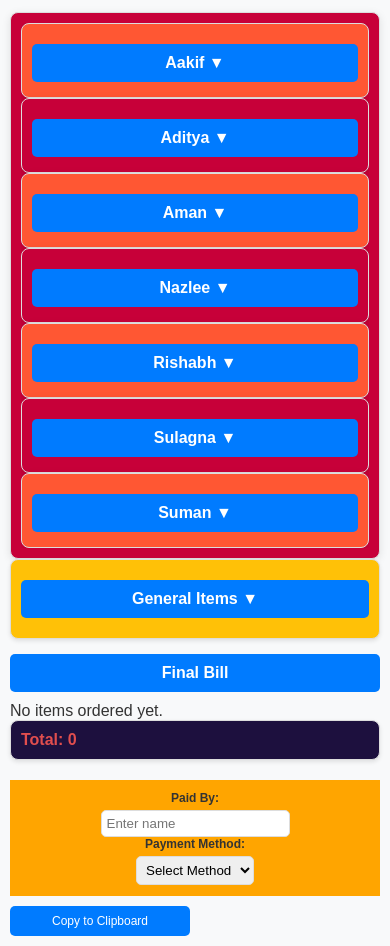
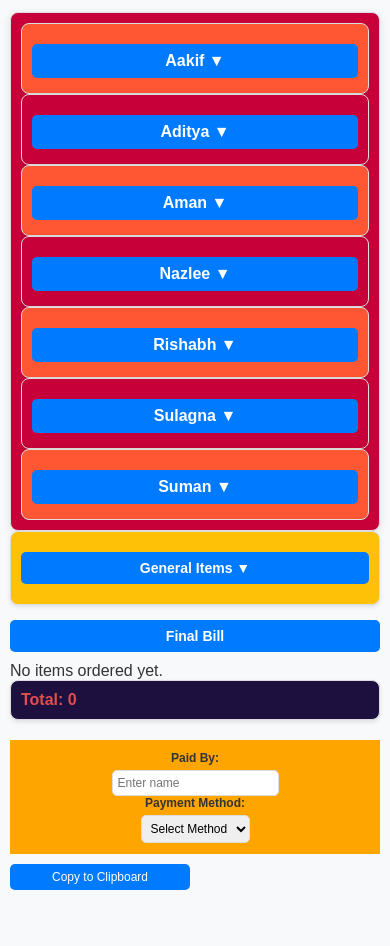
Before and after one commit to Suman-Rajak/new-College-Canteen, a plain HTML site: page index.html in a window 390 px wide. Shown: the part 42-988 px from the top of the page. After the commit the page ends 942 px from the top, so only its background shows below. Drawn offline with nearby package versions, Linux system fonts and the light colour scheme.

Commit message:
Update can.css

```diff
--- a/can.css
+++ b/can.css
@@ -149,3 +149,21 @@ h3 {
     transition: max-height .5s ease-out; /* Smooth toggle animation */
     overflow: hidden; /* Hide content when collapsed */
 }
+
+
+/* Mobile-friendly adjustments */
+@media (max-width: 600px) {
+    h3 {
+        font-size: 14px;
+        padding: 8px;
+    }
+
+    input, button, select {
+        font-size: 12px;
+        padding: 6px;
+    }
+
+    .friend-total {
+        font-size: 12px;
+    }
+}
```
